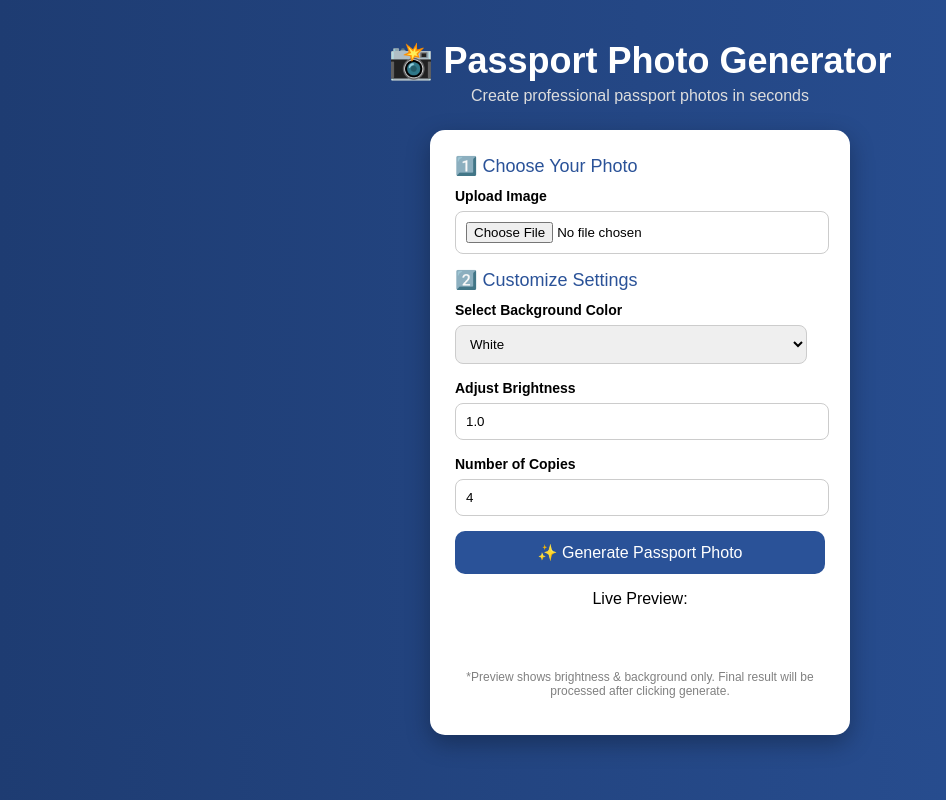
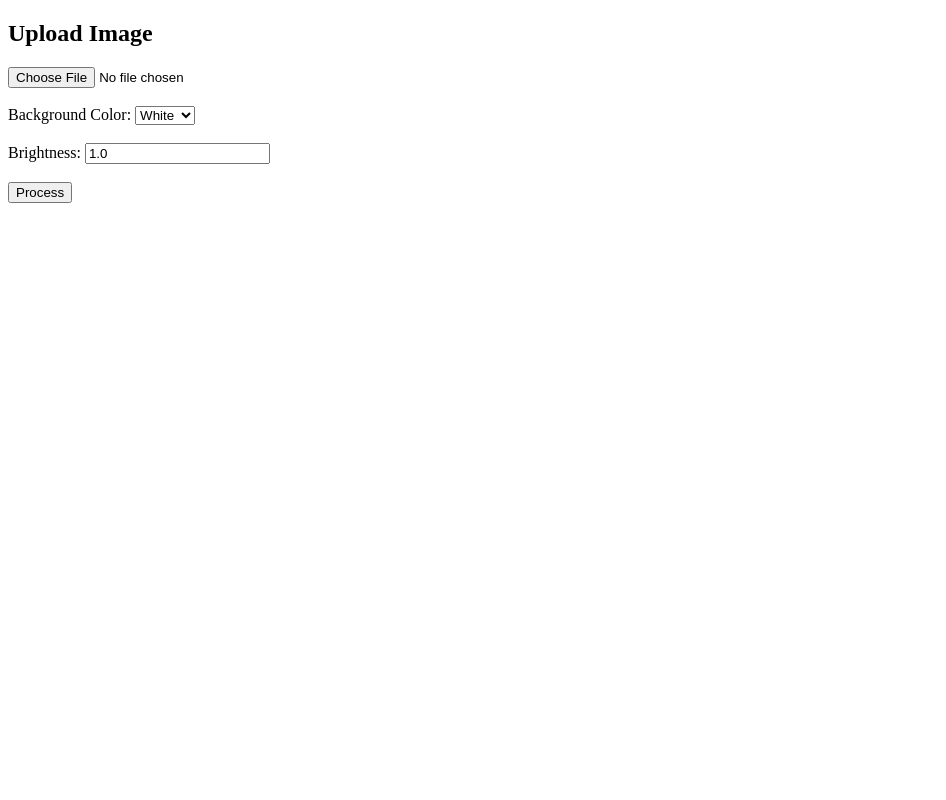
Before and after one commit to krishgkishor65-ops/passport-photo-app, a Flask app: page / in a window 1280 px wide. Shown: the whole page, without its empty margins (0-946 px from the left). Run offline with Flask 3, Linux system fonts and the light colour scheme.

Commit message:
Update index.html

```diff
--- a/templates/index.html
+++ b/templates/index.html
@@ -1,183 +1,26 @@
 <!DOCTYPE html>
 <html>
 <head>
-    <title>Passport Photo Generator</title>
+    <title>Passport Photo App</title>
+</head>
+<body>
+    <h2>Upload Image</h2>
 
-    <style>
-        body {
-            font-family: Arial, sans-serif;
-            background: linear-gradient(to right, #1e3c72, #2a5298);
-            margin: 0;
-            color: white;
-            text-align: center;
-        }
+    <form action="/process" method="post" enctype="multipart/form-data">
+        <input type="file" name="image" required><br><br>
 
-        .container {
-            margin-top: 40px;
-        }
+        <label>Background Color:</label>
+        <select name="bgcolor">
+            <option value="white">White</option>
+            <option value="blue">Blue</option>
+            <option value="red">Red</option>
+            <option value="green">Green</option>
+        </select><br><br>
 
-        h1 {
-            font-size: 36px;
-            margin-bottom: 5px;
-        }
+        <label>Brightness:</label>
+        <input type="number" name="brightness" value="1.0" step="0.1"><br><br>
 
-        .subtitle {
-            color: #ddd;
-            margin-bottom: 25px;
-        }
-
-        .card {
-            background: white;
-            color: black;
-            width: 370px;
-            margin: auto;
-            padding: 25px;
-            border-radius: 15px;
-            box-shadow: 0 8px 25px rgba(0,0,0,0.3);
-            text-align: left;
-        }
-
-        label {
-            font-weight: bold;
-            font-size: 14px;
-        }
-
-        input, select {
-            width: 95%;
-            padding: 10px;
-            margin: 6px 0 15px 0;
-            border-radius: 8px;
-            border: 1px solid #ccc;
-        }
-
-        button {
-            background: #2a5298;
-            color: white;
-            padding: 12px;
-            width: 100%;
-            border: none;
-            border-radius: 10px;
-            font-size: 16px;
-            cursor: pointer;
-        }
-
-        button:hover {
-            background: #1e3c72;
-        }
-
-        .preview {
-            margin-top: 15px;
-            text-align: center;
-        }
-
-        #preview {
-            max-width: 200px;
-            border-radius: 10px;
-            margin-top: 10px;
-            padding: 10px;
-            background: white;
-        }
-
-        .section-title {
-            font-size: 18px;
-            margin-bottom: 10px;
-            color: #2a5298;
-        }
-
-        .note {
-            font-size: 12px;
-            color: gray;
-            text-align: center;
-        }
-
-    </style>
-</head>
-
-<body>
-
-<div class="container">
-    <h1>📸 Passport Photo Generator</h1>
-    <div class="subtitle">Create professional passport photos in seconds</div>
-
-    <div class="card">
-
-        <form action="/process" method="POST" enctype="multipart/form-data">
-
-            <!-- STEP 1 -->
-            <div class="section-title">1️⃣ Choose Your Photo</div>
-            <label>Upload Image</label>
-            <input type="file" name="image" accept="image/*" required onchange="previewImage(event)">
-
-            <!-- STEP 2 -->
-            <div class="section-title">2️⃣ Customize Settings</div>
-
-            <label>Select Background Color</label>
-            <select name="bgcolor" onchange="applyEffects()">
-                <option value="white">White</option>
-                <option value="blue">Blue</option>
-                <option value="red">Red</option>
-                <option value="green">Green</option>
-                <option value="yellow">Yellow</option>
-                <option value="pink">Pink</option>
-                <option value="orange">Orange</option>
-                <option value="purple">Purple</option>
-                <option value="black">Black</option>
-                <option value="gray">Gray</option>
-                <option value="skyblue">Sky Blue</option>
-                <option value="cream">Cream</option>
-            </select>
-
-            <label>Adjust Brightness</label>
-            <input type="number" name="brightness" step="0.1" value="1.0" oninput="applyEffects()">
-
-            <label>Number of Copies</label>
-            <input type="number" name="copies" value="4">
-
-            <button type="submit">✨ Generate Passport Photo</button>
-
-        </form>
-
-        <!-- PREVIEW -->
-        <div class="preview">
-            <p>Live Preview:</p>
-            <img id="preview">
-            <p class="note">
-                *Preview shows brightness & background only. Final result will be processed after clicking generate.
-            </p>
-        </div>
-
-    </div>
-</div>
-
-<script>
-function previewImage(event) {
-    const reader = new FileReader();
-
-    reader.onload = function(){
-        const output = document.getElementById('preview');
-        output.src = reader.result;
-
-        applyEffects();
-    };
-
-    reader.readAsDataURL(event.target.files[0]);
-}
-
-function applyEffects() {
-    const img = document.getElementById('preview');
-
-    if (!img.src) return;
-
-    const brightness = document.querySelector('[name="brightness"]').value;
-    const bgColor = document.querySelector('[name="bgcolor"]').value;
-
-    // Apply brightness
-    img.style.filter = `brightness(${brightness})`;
-
-    // Apply background color preview
-    img.style.backgroundColor = bgColor;
-}
-</script>
-
+        <button type="submit">Process</button>
+    </form>
 </body>
 </html>
```
